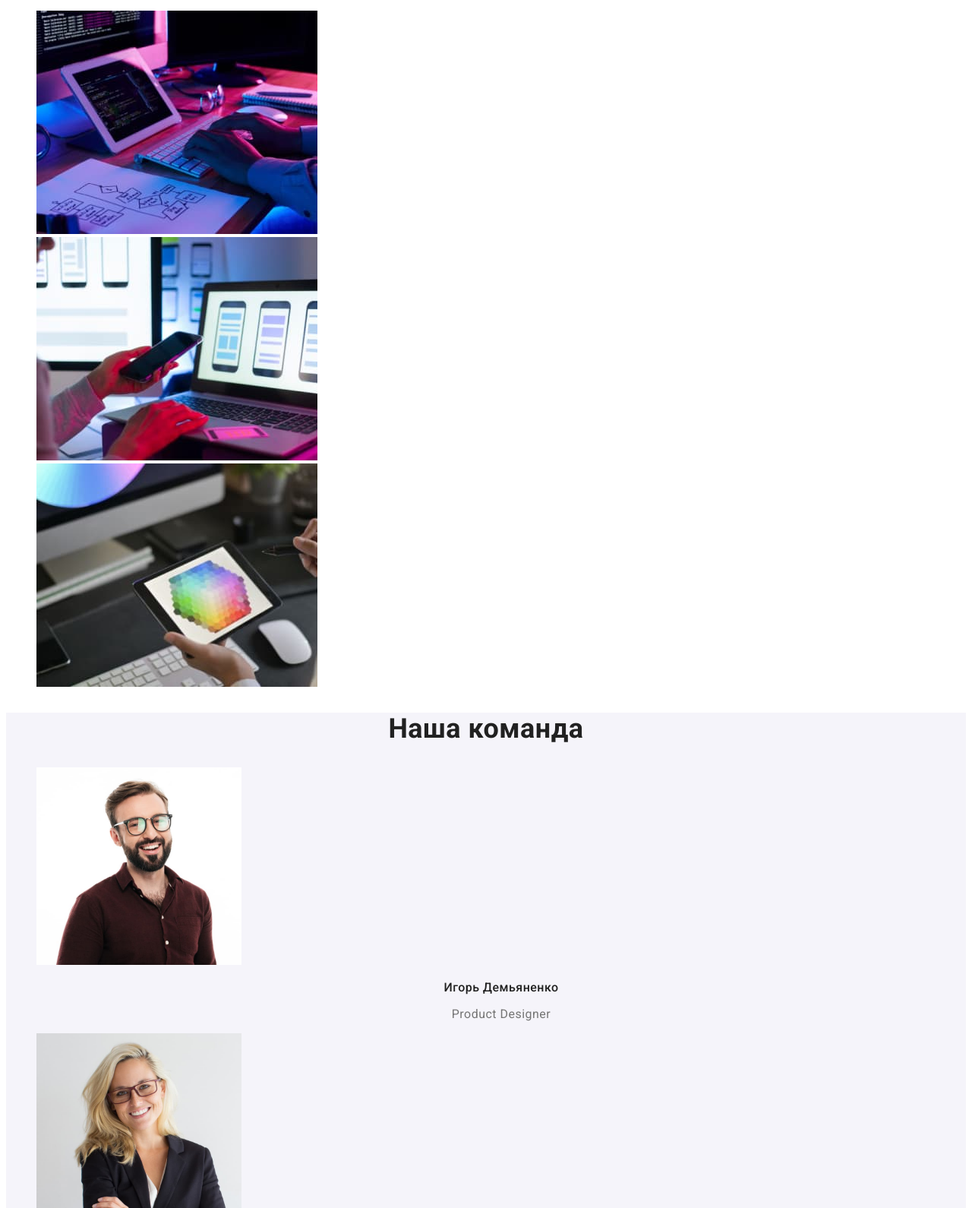
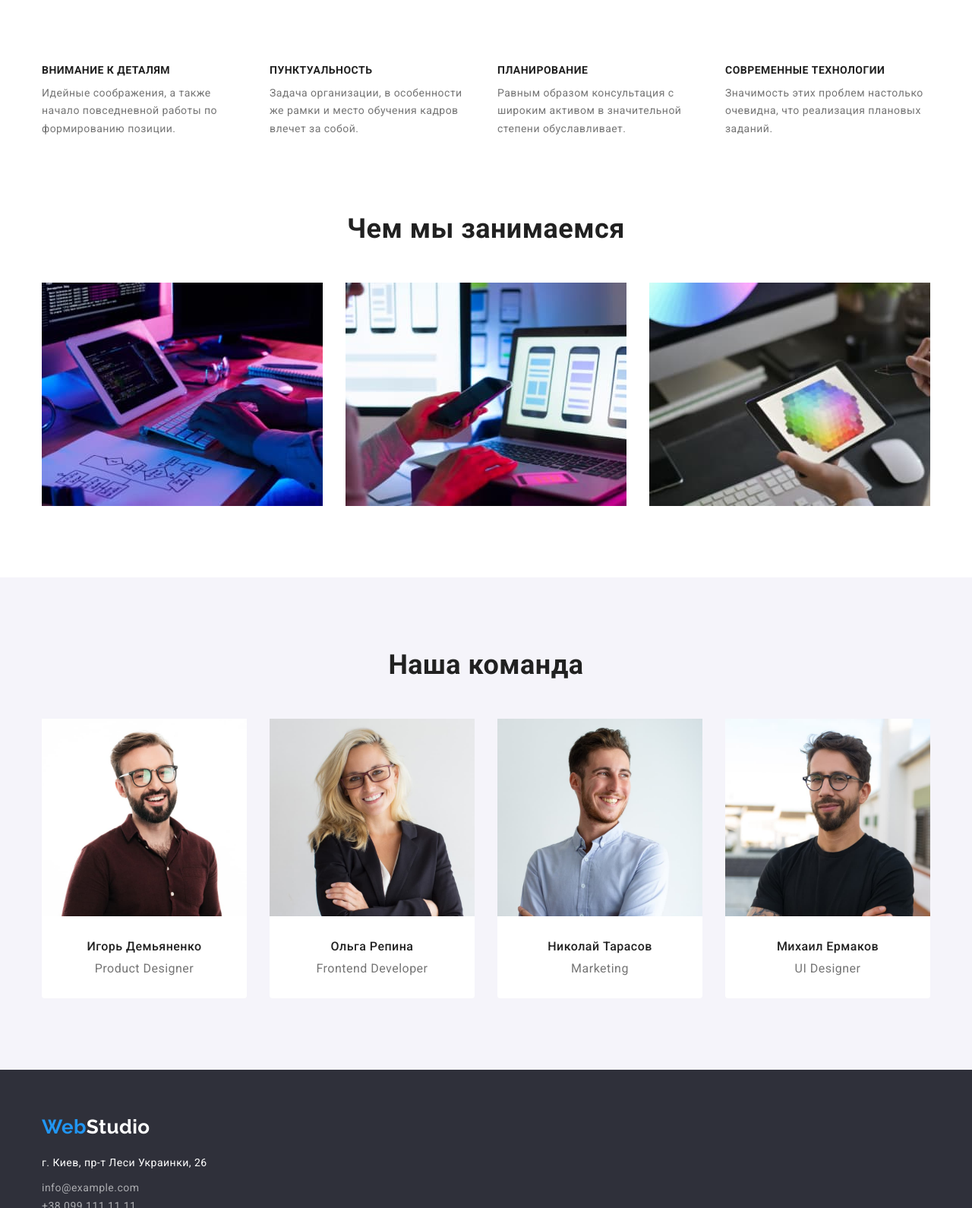
Before and after one commit to koskvk/goit-markup-hw-03, a plain HTML site: page index.html in a window 1280 px wide. Shown: the part 692-2282 px from the top of the page at 76% size. Drawn offline with nearby package versions, Linux system fonts and the light colour scheme.

Commit message:
css for index

```diff
--- a/css/styles.css
+++ b/css/styles.css
@@ -7,6 +7,24 @@
   --accent-color: #2196f3;
   --primary-background-color: #2f303a;
   --secondary-background-color: #f5f4fa;
+
+  --card-shadow: 0px 1px 3px rgba(0, 0, 0, 0.12),
+    0px 1px 1px rgba(0, 0, 0, 0.14), 0px 2px 1px rgba(0, 0, 0, 0.2);
+}
+
+p,
+h1,
+h2,
+h3,
+h4,
+h5,
+h6 {
+  margin: 0;
+}
+
+ul {
+  margin: 0;
+  padding: 0;
 }
 
 body {
@@ -16,12 +34,34 @@ body {
   letter-spacing: 0.03em;
 }
 
+img {
+  display: block;
+  max-width: 100%;
+  height: auto;
+}
+
+.section {
+  padding-top: 94px;
+  padding-bottom: 94px;
+}
+
+.container {
+  width: 1200px;
+  padding-left: 15px;
+  padding-right: 15px;
+  margin: 0 auto;
+}
+
 .list {
   list-style: none;
 }
 
 .link {
   text-decoration: none;
+}
+
+.no-padding {
+  padding-top: 0;
 }
 
 /*------------ hide title ------------*/
@@ -40,6 +80,22 @@ body {
 
 /*------------ HEADER ------------*/
 
+.header {
+  border: 1px solid #ececec;
+}
+
+.header-container,
+.header-navigation {
+  display: flex;
+  align-items: center;
+}
+
+nav > .logo {
+  margin-right: 93px;
+  padding-top: 25px;
+  padding-bottom: 25px;
+}
+
 .logo {
   font-family: Raleway, sans-serif;
   font-weight: 700;
@@ -52,12 +108,64 @@ body {
   color: var(--second-color-logo);
 }
 
+.header-navigation {
+  display: flex;
+}
+
+.header-list {
+  display: flex;
+  font-weight: 500;
+  font-size: 14px;
+  line-height: 1.14;
+  letter-spacing: 0.02em;
+  color: var(--secondary-title-color);
+}
+
 .header-link {
   font-weight: 500;
   font-size: 14px;
   line-height: 1.14;
   letter-spacing: 0.02em;
   color: var(--secondary-title-color);
+}
+
+.header-item {
+  margin-right: 40px;
+}
+
+.header-item:last-child {
+  margin-right: 0px;
+}
+
+.header-item > a {
+  padding-top: 32px;
+  padding-bottom: 32px;
+}
+
+.contacts-list {
+  display: flex;
+  margin-left: auto;
+}
+
+.contacts-item {
+  margin-right: 50px;
+}
+
+.contacts-item:last-child {
+  margin-right: 0px;
+}
+
+.contacts-item > a {
+  padding-top: 32px;
+  padding-bottom: 32px;
+}
+
+.header-contacts {
+  font-weight: 500;
+  font-size: 14px;
+  line-height: 1.14;
+  letter-spacing: 0.02em;
+  color: var(--primary-text-color);
 }
 
 .header-contacts:hover,
@@ -70,32 +178,28 @@ body {
   color: var(--accent-color);
 }
 
-.header-contacts {
-  font-weight: 500;
-  font-size: 14px;
-  line-height: 1.14;
-  letter-spacing: 0.02em;
-  color: var(--primary-text-color);
-}
-
 /*------------ HERO ------------*/
 
 .hero-section {
+  padding-top: 200px;
+  padding-bottom: 200px;
   background-color: var(--primary-background-color);
+  text-align: center;
 }
 
 .hero-title {
   font-weight: 900;
   font-size: 44px;
   line-height: 1.36;
-  text-align: center;
   letter-spacing: 0.06em;
   text-transform: uppercase;
   color: var(--primary-white-color);
+  margin-bottom: 30px;
 }
 
 .hero-btn {
   cursor: pointer;
+  padding: 10px 32px;
   font-family: inherit;
   font-weight: 700;
   font-size: 16px;
@@ -105,11 +209,29 @@ body {
   background-color: var(--accent-color);
   border: 0;
   border-radius: 4px;
+  min-width: 200px;
+  height: 50px;
+  box-shadow: 0px 4px 4px rgba(0, 0, 0, 0.15);
 }
 
 /*------------ specifications ------------*/
 
+.specifications-list {
+  display: flex;
+}
+
 .specifications-item {
+  margin-right: 30px;
+  width: 270px;
+  height: 101px;
+}
+
+.specifications-item:last-child {
+  margin-right: 0px;
+}
+
+.specifications-title {
+  margin-bottom: 10px;
   font-weight: 700;
   font-size: 14px;
   line-height: 1.14;
@@ -122,9 +244,10 @@ body {
   line-height: 1.71;
 }
 
-/*------------ WE DO ------------*/
+/*------------ Section what we do ------------*/
 
 .wedo-title {
+  margin-bottom: 50px;
   font-weight: 700;
   font-size: 36px;
   line-height: 1.17;
@@ -132,13 +255,46 @@ body {
   color: var(--secondary-title-color);
 }
 
-/*------------ COMAND ------------*/
+.wedo-list {
+  display: flex;
+  align-items: center;
+}
+
+.wedo-item {
+  margin-right: 30px;
+}
+
+.wedo-item:last-child {
+  margin-right: 0px;
+}
+
+/*------------ Section our team ------------*/
 
 .team-section {
   background-color: var(--secondary-background-color);
 }
 
+.team-list {
+  margin-top: -30px;
+  margin-left: -30px;
+  display: flex;
+  flex-wrap: wrap;
+}
+
+.team-item {
+  margin-left: 30px;
+  margin-top: 30px;
+  min-width: 270px;
+
+  flex-basis: calc(100% / 4 - 30px);
+
+  box-shadow: --card-shadow;
+  border-radius: 0px 0px 4px 4px;
+  background: #ffffff;
+}
+
 .team-title {
+  padding-bottom: 50px;
   font-weight: 700;
   font-size: 36px;
   line-height: 1.17;
@@ -146,7 +302,12 @@ body {
   color: var(--secondary-title-color);
 }
 
+.team-card {
+  padding: 30px;
+}
+
 .team-member {
+  margin-bottom: 10px;
   font-weight: 500;
   font-size: 16px;
   line-height: 1.19;
@@ -166,21 +327,31 @@ body {
   background-color: var(--primary-background-color);
 }
 
+.footer-content {
+  padding-top: 60px;
+  padding-bottom: 60px;
+}
+
 .logo-footer-color {
   color: var(--primary-white-color);
 }
 
 .footer-addres {
+  margin-top: 20px;
+  padding-bottom: 9px;
   font-style: normal;
-  font-weight: normal;
+  font-weight: 400;
   font-size: 14px;
   line-height: 1.71;
   color: var(--primary-white-color);
 }
 
 .footer-contacts {
+  padding-bottom: 9px;
+  font-style: normal;
+  font-weight: 400;
   font-size: 14px;
-  line-height: 24px;
+  line-height: 1.71;
   color: var(--footer-contacts-color);
 }
 
--- a/index.html
+++ b/index.html
@@ -9,13 +9,17 @@
     <link rel="preconnect" href="https://fonts.gstatic.com" crossorigin>
     <link href="https://fonts.googleapis.com/css2?family=Raleway:wght@700&family=Roboto:wght@400;500;700&display=swap"
         rel="stylesheet">
+    <link rel="stylesheet" href="https://cdnjs.cloudflare.com/ajax/libs/modern-normalize/1.1.0/modern-normalize.min.css"
+        integrity="sha512-wpPYUAdjBVSE4KJnH1VR1HeZfpl1ub8YT/NKx4PuQ5NmX2tKuGu6U/JRp5y+Y8XG2tV+wKQpNHVUX03MfMFn9Q=="
+        crossorigin="anonymous" referrerpolicy="no-referrer" />
     <link rel="stylesheet" href="./css/styles.css">
 </head>
 <body>
 
     <!-- header -->
 
-    <header class="heder">
+    <header class="header">
+        <div class="container header-container">
             <nav class="header-navigation">
                 <a class="logo link" href="./index.html">
                     <span lang="en">Web<span class="logo-heder-color">Studio</span></span></a>
@@ -29,108 +33,146 @@
                 </ul>
             </nav>
             <ul class="contacts-list list">
-            <li><a href="mailto:info@devstudio.com" class="header-contacts link">info@devstudio.com</a></li>
-            <li><a href="tel:+380961111111" class="header-contacts link">+38 096 111 11 11</a></li>
+                <li class="contacts-item">
+                    <a href="mailto:info@devstudio.com" class="header-contacts link">info@devstudio.com</a></li>
+                <li class="contacts-item">
+                    <a href="tel:+380961111111" class="header-contacts link">+38 096 111 11 11</a></li>
             </ul>
+        </div>
     </header>
     <main>
         <!-- hero -->
-        <section class="hero-section">
-            <h1 class="hero-title">Эффективные решения для вашего бизнеса</h1>
-            <button class= "hero-btn" type="button">Заказать услугу</button>
+        <section class="hero-section section">
+            <div class="container">
+                <h1 class="hero-title">Эффективные решения<br>для вашего бизнеса</h1>
+                <button class="hero-btn" type="button">Заказать услугу</button>
+            </div>
         </section>
 
         <!-- specifications -->
 
-        <section class="specifications-section">
-            <h2 class="specifications-title visually-hidden">характеристики</h2>
-            <ul class="list">
-                <li>
-                    <h3 class="specifications-item">Внимание к деталям</h3>
-                    <p class="specifications-text">Идейные соображения, а также начало повседневной работы по формированию позиции.</p>
+        <section class="specifications-section section">
+            <div class="container">
+                <h2 class="visually-hidden">характеристики</h2>
+                <ul class="specifications-list list">
+                    <li class="specifications-item">
+                        <h3 class="specifications-title">Внимание к деталям</h3>
+                        <p class="specifications-text">Идейные соображения, а также начало повседневной работы по формированию позиции.
+                        </p>
                     </li>
-                <li>
-                    <h3 class="specifications-item">Пунктуальность</h3>
-                    <p class="specifications-text">Задача организации, в особенности же рамки и место обучения кадров влечет за собой.</p>
+
+                    <li class="specifications-item">
+                        <h3 class="specifications-title">Пунктуальность</h3>
+                        <p class="specifications-text">Задача организации, в особенности же рамки и место обучения кадров влечет за
+                            собой.</p>
                     </li>
-                <li>
-                    <h3 class="specifications-item">Планирование</h3>
-                    <p class="specifications-text">Равным образом консультация с широким активом в значительной степени обуславливает.</p>
+
+                    <li class="specifications-item">
+                        <h3 class="specifications-title">Планирование</h3>
+                        <p class="specifications-text">Равным образом консультация с широким активом в значительной степени
+                            обуславливает.</p>
                     </li>
-                <li>
-                    <h3 class="specifications-item">Современные технологии</h3>
+
+                    <li class="specifications-item">
+                        <h3 class="specifications-title">Современные технологии</h3>
                         <p class="specifications-text">Значимость этих проблем настолько очевидна, что реализация плановых заданий.</p>
                     </li>
                 </ul>
+            </div>
         </section>
 
         <!-- Section what we do -->
 
-        <section class="wedo-section">
+        <section class="wedo-section section no-padding">
+            <div class="container">
                 <h2 class="wedo-title">Чем мы занимаемся</h2>
-            <ul class="list">
-                <li>
-                    <img
-                    src="./images/index/box1.jpg"
+                <ul class="wedo-list list">
+                    <li class="wedo-item">
+                        <img src="./images/index/box1.jpg"
                         alt="человек набирает текст"
                         width="370">
                     </li>
-                <li>
-                    <img
-                    src="./images/index/box2.jpg"
+
+                    <li class="wedo-item">
+                        <img src="./images/index/box2.jpg"
                         alt="человек держит в руке телефон"
                         width="370">
-                </li>
-                <li>
-                    <img
-                    src="./images/index/box3.jpg"
+                    </li">
+
+                    <li class="wedo-item">
+                        <img src="./images/index/box3.jpg"
                         alt="человек на планшете выбирает с палитры цвет"
                         width="370">
                     </li>
                 </ul>
+            </div>
         </section>
 
         <!-- Section our team -->
 
-        <section class="team-section">
+        <section class="team-section section">
+            <div class="container">
                 <h2 class="team-title">Наша команда</h2>
-            <ul class="list">
-                <li>
-                    <img src="./images/index/team-card1.jpg" alt="фотопортрет дизайнера продуктов Игоря Демьяненко" width="270">
+                <ul class="team-list list">
+                    <li class="team-item">
+                        <img src="./images/index/team-card1.jpg"
+                        alt="фотопортрет дизайнера продуктов Игоря Демьяненко"
+                        width="270">
+                        <div class="team-card">
                             <h3 class="team-member">Игорь Демьяненко</h3>
                             <p class="team-proffesion" lang="en">Product Designer</p>
+                        </div>
                     </li>
-                <li>
-                    <img src="./images/index/team-card2.jpg" alt="фотопортрет фронтенд-разработчика Ольги Репиной" width="270">
+
+                    <li class="team-item">
+                        <img src="./images/index/team-card2.jpg"
+                        alt="фотопортрет фронтенд-разработчика Ольги Репиной"
+                        width="270">
+                        <div class="team-card">
                             <h3 class="team-member">Ольга Репина</h3>
                             <p class="team-proffesion" lang="en">Frontend Developer</p>
+                        </div>
                     </li>
-                <li>
-                    <img src="./images/index/team-card3.jpg" alt="фотопортрет специалиста по маркетингу Николая Тарасова" width="270">
+
+                    <li class="team-item">
+                        <img src="./images/index/team-card3.jpg"
+                        alt="фотопортрет специалиста по маркетингу Николая Тарасова"
+                        width="270">
+                        <div class="team-card">
                             <h3 class="team-member">Николай Тарасов</h3>
                             <p class="team-proffesion" lang="en">Marketing</p>
+                        </div>
                     </li>
-                <li>
-                    <img src="./images/index/team-card4.jpg" alt="фотопортрет дизайнера интерфейса Михаила Ермакова" width="270">
+
+                    <li class="team-item">
+                        <img src="./images/index/team-card4.jpg"
+                        alt="фотопортрет дизайнера интерфейса Михаила Ермакова"
+                        width="270">
+                        <div class="team-card">
                             <h3 class="team-member">Михаил Ермаков</h3>
                             <p class="team-proffesion" lang="en">UI Designer</p>
+                        </div>
                     </li>
+
                 </ul>
+            </div>
         </section>
     </main>
 
     <!-- FOOTER -->
 
     <footer class="footer-section">
+        <div class="container footer-content">
             <a class="logo link" href="./index.html">
                 <span lang="en">Web<span class="logo-footer-color">Studio</span></span></a>
-        <address class="footer-addres">г. Киев, пр-т Леси Украинки, 26
+            <address>
+                <p class="footer-addres">г. Киев, пр-т Леси Украинки, 26</p>
                 <ul class="list">
                     <li><a href="mailto:info@example.com" class="footer-contacts link">info@example.com</a></li>
                     <li><a href="tel:+380991111111"  class="footer-contacts link">+38 099 111 11 11</a></li>
                 </ul>
             </address>
-
+        </div>
     </footer>
 </body>
 </html>
```
Also changed, not shown: portfolio.html (+27 -1 lines). Lines whose indentation alone changed are shown as unchanged.
